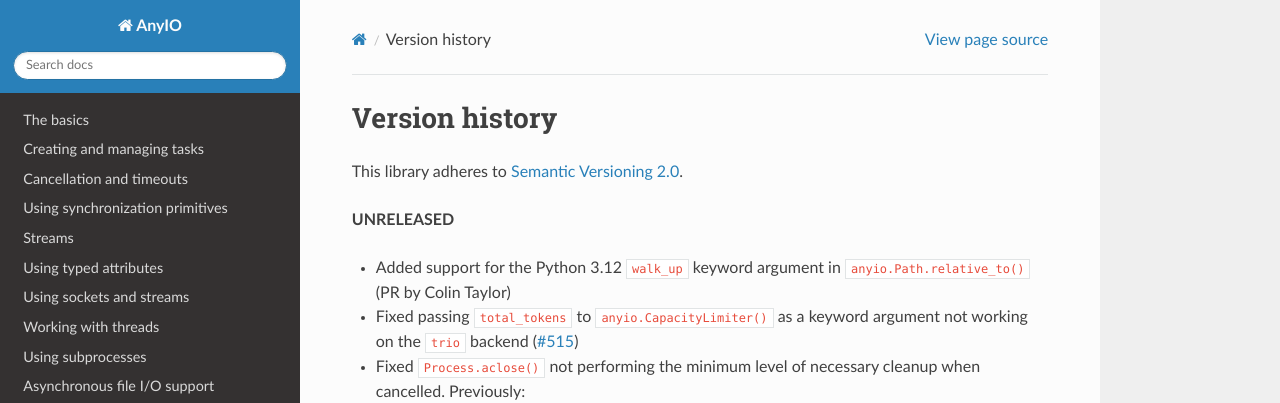
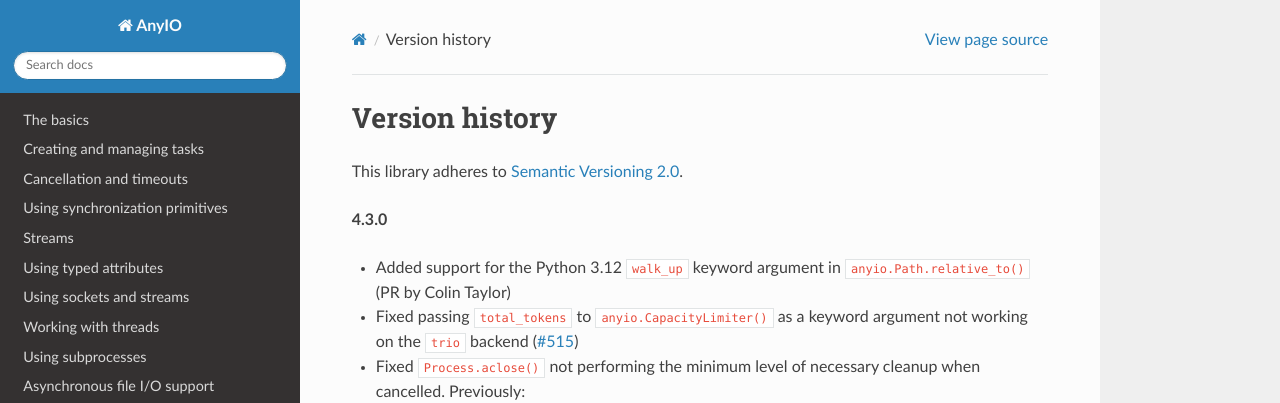
Before and after one commit to agronholm/anyio, a Sphinx documentation site: the page built from docs/versionhistory.rst, in a window 1280 px wide and 900 px high. Shown: the top 403 px of the window. Built offline with Sphinx 7.4.7 and the Read the Docs theme 2.0.0, drawn with Linux system fonts in a browser that asks for light colours; the version number could not be read and is left out.

Commit message:
Bumped up the version

```diff
--- a/docs/versionhistory.rst
+++ b/docs/versionhistory.rst
@@ -3,7 +3,7 @@ Version history
 
 This library adheres to `Semantic Versioning 2.0 <http://semver.org/>`_.
 
-**UNRELEASED**
+**4.3.0**
 
 - Added support for the Python 3.12 ``walk_up`` keyword argument in
   ``anyio.Path.relative_to()`` (PR by Colin Taylor)
```
